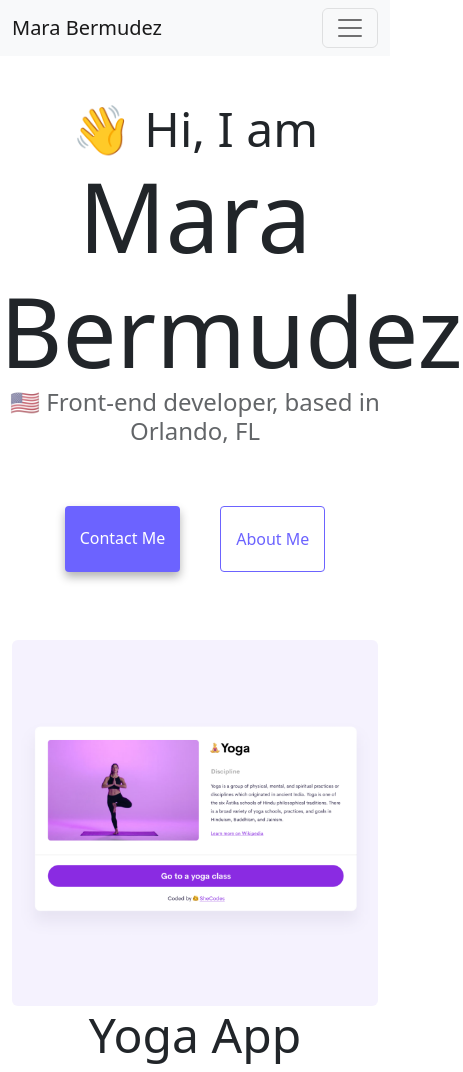
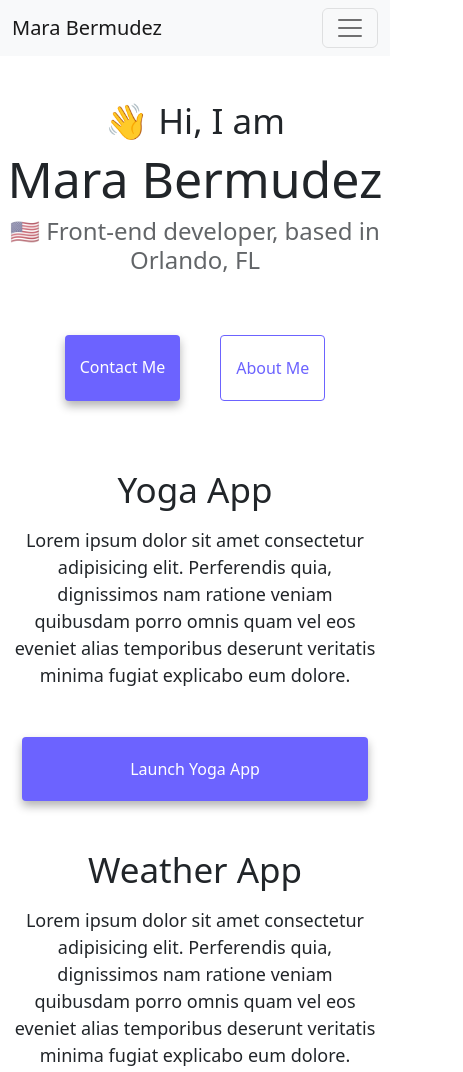
Before and after one commit to mcbermudez/Portfolio, a website: page index.html in a window 390 px wide. Shown: the top 1072 px of the page, 463 px wide, since content can reach past the window. Drawn offline with nearby package versions, Linux system fonts and the light colour scheme.

Commit message:
Media Queries
Updated images and links for mobile display

```diff
--- a/css/style.css
+++ b/css/style.css
@@ -91,3 +91,30 @@ p {
 .email-link:hover {
   text-decoration: underline;
 }
+
+@media (max-width: 576px) {
+  h1 {
+    font-size: 50px;
+    line-height: 1.5;
+  }
+
+  h2 {
+    font-size: 35px;
+  }
+  h1,
+  h2 {
+    text-align: center;
+  }
+  p {
+    text-align: center;
+  }
+  .project-img {
+    display: none;
+  }
+
+  .primary-link {
+    display: block;
+    text-align: center;
+    margin: 0 10px;
+  }
+}
--- a/index.html
+++ b/index.html
@@ -76,7 +76,7 @@
         <div class="col-md-6">
           <img
             src="images/yoga.png"
-            class="img-fluid rounded"
+            class="img-fluid rounded project-img"
             alt="Yoga Class"
           />
         </div>
@@ -113,7 +113,7 @@
         <div class="col-md-6">
           <img
             src="images/weather.png"
-            class="img-fluid rounded"
+            class="img-fluid rounded project-img"
             alt="Weather App"
           />
         </div>
@@ -122,7 +122,7 @@
         <div class="col-md-6">
           <img
             src="images/yogurt.png"
-            class="img-fluid rounded"
+            class="img-fluid rounded project-img"
             alt="Yogurt App"
           />
         </div>
```
